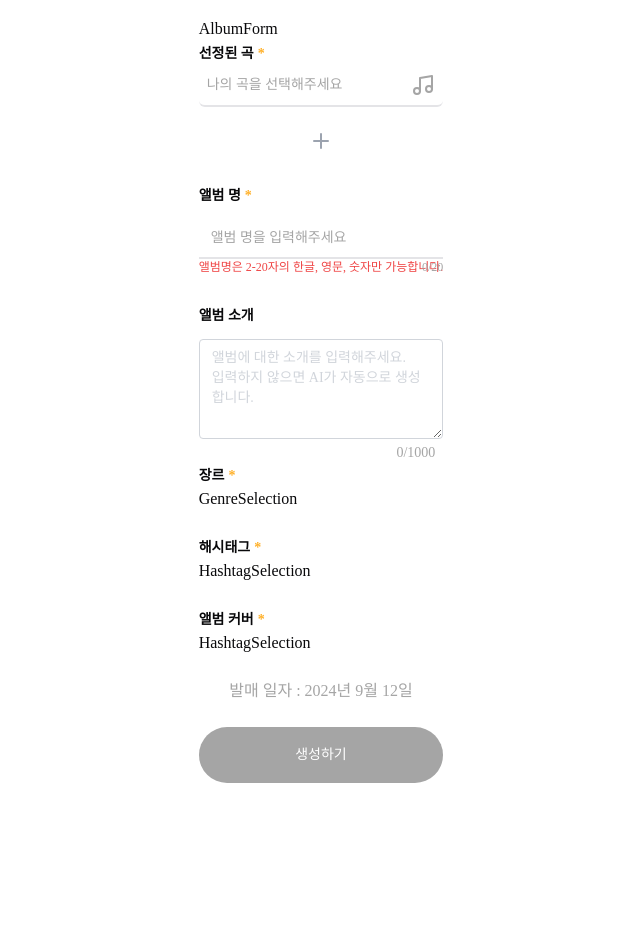
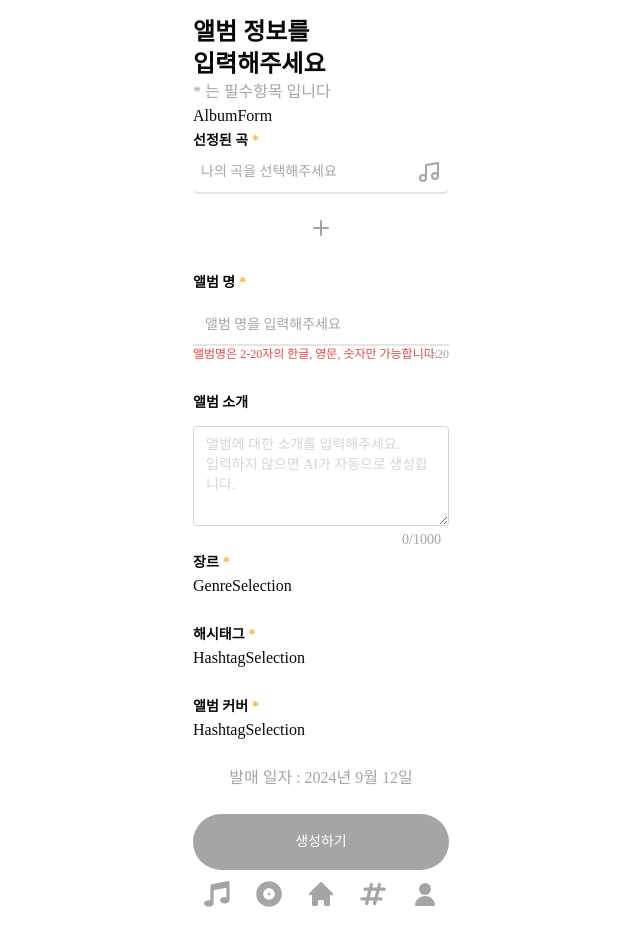
Before and after one commit to EH05/Melting, a React (Vite) app in the folder frontend/melting/: page /album/create in a window 1280 px wide. Shown: the whole page, without its empty margins (319-959 px from the left). Before the commit the page ends 800 px from the top, so only its background shows below. Built offline with nearby package versions, Linux system fonts and the light colour scheme; a web font is replaced by a local one.

Commit message:
feat: 곡 선택시 type 반영 되도록 수정
Jira: S11P21A701-388

```diff
--- a/frontend/melting/src/components/Music/SongDropdown.tsx
+++ b/frontend/melting/src/components/Music/SongDropdown.tsx
@@ -9,12 +9,16 @@ import {
 import { ChevronDown } from 'lucide-react'
 
 interface SongDropdownProps {
+  initialType: 'melting' | 'ai'
   onSelect: (value: 'melting' | 'ai') => void // onSelect를 props로 받음
 }
 
-export default function SongDropdown({ onSelect }: SongDropdownProps) {
+export default function SongDropdown({
+  initialType,
+  onSelect,
+}: SongDropdownProps) {
   const [selectedOption, setSelectedOption] = useState<'melting' | 'ai'>(
-    'melting',
+    initialType,
   )
 
   // 선택한 옵션에 따라 표시되는 텍스트를 매핑하는 함수
--- a/frontend/melting/src/components/Music/SongItem.tsx
+++ b/frontend/melting/src/components/Music/SongItem.tsx
@@ -1,12 +1,8 @@
+import { Song } from '@/types/music'
 import ToggleMusicButton from '../Button/ToggleMusicButton'
 import SongDropdown from './SongDropdown'
 
-interface SongItemProps {
-  song_id: number
-  album_cover_img_url: string
-  song_title: string
-  nickname: string
-  artist: string
+interface SongItemProps extends Song {
   isSelected: boolean
   onSelect: () => void
   onTypeChange?: (value: 'melting' | 'ai') => void
@@ -18,6 +14,7 @@ export default function Item({
   song_title,
   artist,
   nickname,
+  song_type,
   isSelected,
   onSelect,
   onTypeChange,
@@ -41,6 +38,7 @@ export default function Item({
       <div className="flex items-center space-x-2">
         {showTypeSelect && onTypeChange && (
           <SongDropdown
+            initialType={song_type}
             onSelect={onTypeChange} // 선택된 값 변경을 onTypeChange로 전달
           />
         )}
--- a/frontend/melting/src/pages/Album/AlbumRegist.tsx
+++ b/frontend/melting/src/pages/Album/AlbumRegist.tsx
@@ -1,9 +1,16 @@
 import AlbumForm from '@/components/Album/AlbumForm'
+import Footer from '@/components/layout/Footer'
+import TitleHeader from '@/components/layout/TitleHeader'
 
 export default function AlbumRegist() {
   return (
     <div className="container mx-auto p-4">
+      <TitleHeader
+        titles={['앨범 정보를', '입력해주세요']}
+        comment="* 는 필수항목 입니다"
+      />
       <AlbumForm />
+      <Footer />
     </div>
   )
 }
```
